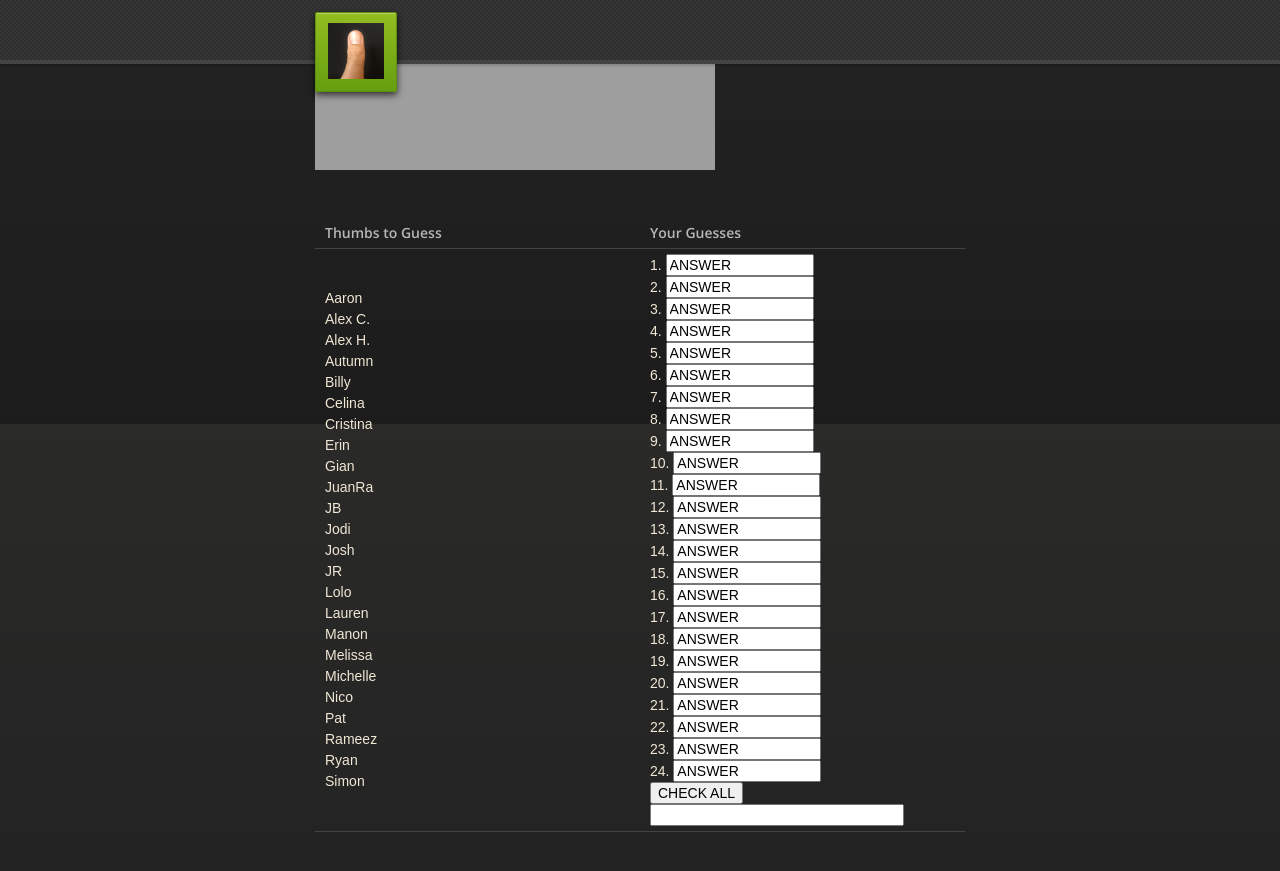
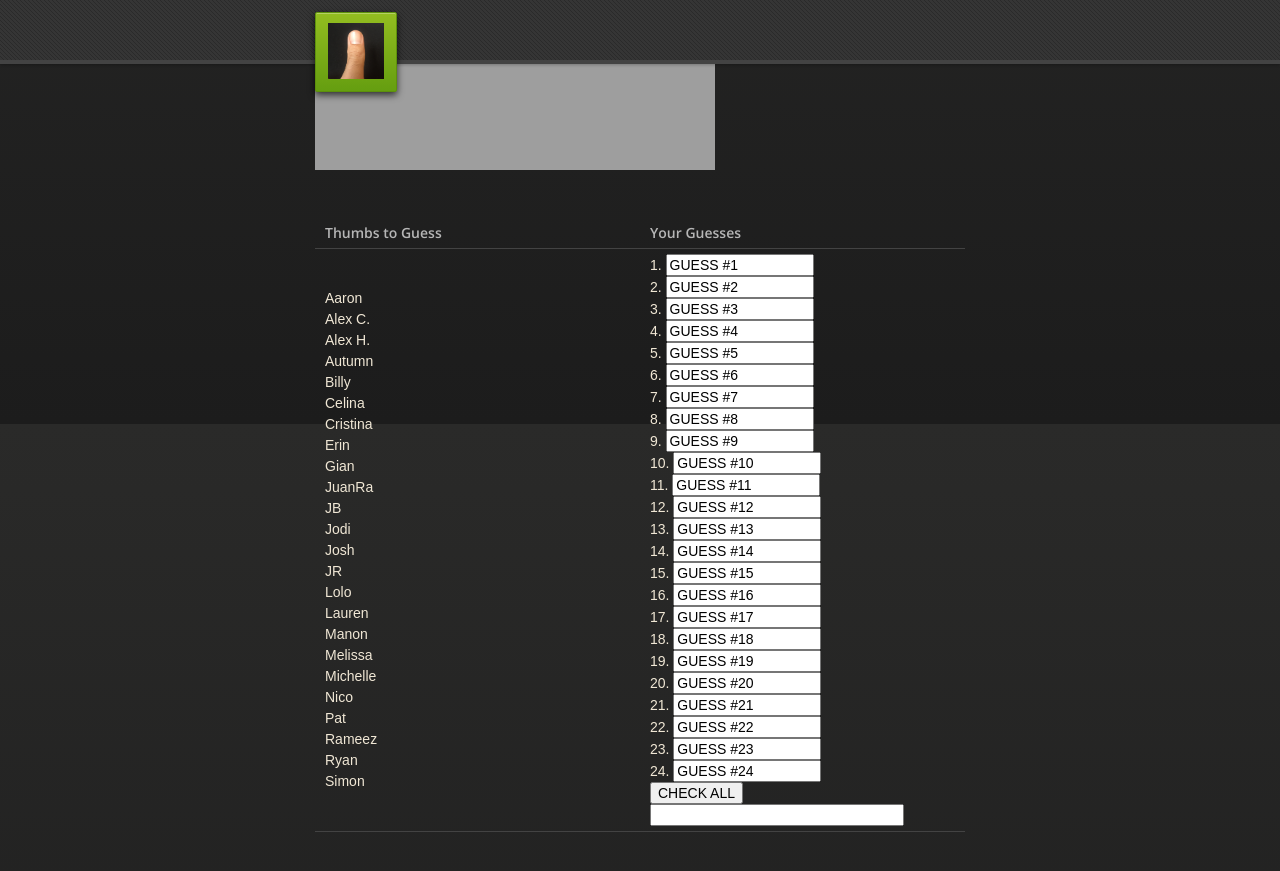
Before and after one commit to JRHernandez7/JRHernandez7.github.io, a Jekyll site: the page index.html, which Jekyll copies as it is, in a window 1280 px wide and 900 px high, scrolled down 476 px. Shown: the top 871 px of the window. Built offline with Jekyll 4.4.1, drawn with Linux system fonts in a browser that asks for light colours; nearby versions of some CDN libraries.

Commit message:
Update index.html
Change "ANSWER" to "GUESS #__"

```diff
--- a/index.html
+++ b/index.html
@@ -164,30 +164,30 @@
     </td>
     <td width="50%" align="right">
 <FORM name=FXY1>
-1. <INPUT value="Gian" name=NA01 type=hidden><INPUT class=ipxa value="ANSWER" name=NB01 type=text size=15><br>
-2. <INPUT value="Ryan" name=NA02 type=hidden><INPUT class=ipxa value="ANSWER" name=NB02 type=text size=15><br>
-3. <INPUT value="Melissa" name=NA03 type=hidden><INPUT class=ipxa value="ANSWER" name=NB03 type=text size=15><br>
-4. <INPUT value="Lauren" name=NA04 type=hidden><INPUT class=ipxa value="ANSWER" name=NB04 type=text size=15><br>
-5. <INPUT value="Manon" name=NA05 type=hidden><INPUT class=ipxa value="ANSWER" name=NB05 type=text size=15><br>
-6. <INPUT value="Cristina" name=NA06 type=hidden><INPUT class=ipxa value="ANSWER" name=NB06 type=text size=15><br>
-7. <INPUT value="Jodi" name=NA07 type=hidden><INPUT class=ipxa value="ANSWER" name=NB07 type=text size=15><br>
-8. <INPUT value="JuanRa" name=NA08 type=hidden><INPUT class=ipxa value="ANSWER" name=NB08 type=text size=15><br>
-9. <INPUT value="Nico" name=NA09 type=hidden><INPUT class=ipxa value="ANSWER" name=NB09 type=text size=15><br>
-10. <INPUT value="Aaron" name=NA10 type=hidden><INPUT class=ipxa value="ANSWER" name=NB10 type=text size=15><br>
-11. <INPUT value="Celina" name=NA11 type=hidden><INPUT class=ipxa value="ANSWER" name=NB11 type=text size=15><br>
-12. <INPUT value="Autumn" name=NA12 type=hidden><INPUT class=ipxa value="ANSWER" name=NB12 type=text size=15><br>
-13. <INPUT value="Pat" name=NA13 type=hidden><INPUT class=ipxa value="ANSWER" name=NB13 type=text size=15><br>
-14. <INPUT value="JR" name=NA14 type=hidden><INPUT class=ipxa value="ANSWER" name=NB14 type=text size=15><br>
-15. <INPUT value="Lolo" name=NA15 type=hidden><INPUT class=ipxa value="ANSWER" name=NB15 type=text size=15><br>
-16. <INPUT value="Billy" name=NA16 type=hidden><INPUT class=ipxa value="ANSWER" name=NB16 type=text size=15><br>
-17. <INPUT value="Alex C." name=NA17 type=hidden><INPUT class=ipxa value="ANSWER" name=NB17 type=text size=15><br>
-18. <INPUT value="Rameez" name=NA18 type=hidden><INPUT class=ipxa value="ANSWER" name=NB18 type=text size=15><br>
-19. <INPUT value="Josh" name=NA19 type=hidden><INPUT class=ipxa value="ANSWER" name=NB19 type=text size=15><br>
-20. <INPUT value="JB" name=NA20 type=hidden><INPUT class=ipxa value="ANSWER" name=NB20 type=text size=15><br>
-21. <INPUT value="Michelle" name=NA21 type=hidden><INPUT class=ipxa value="ANSWER" name=NB21 type=text size=15><br>
-22. <INPUT value="Simon" name=NA22 type=hidden><INPUT class=ipxa value="ANSWER" name=NB22 type=text size=15><br>
-23. <INPUT value="Erin" name=NA23 type=hidden><INPUT class=ipxa value="ANSWER" name=NB23 type=text size=15><br>
-24. <INPUT value="Alex H." name=NA24 type=hidden><INPUT class=ipxa value="ANSWER" name=NB24 type=text size=15><br>
+1. <INPUT value="Gian" name=NA01 type=hidden><INPUT class=ipxa value="GUESS #1" name=NB01 type=text size=15><br>
+2. <INPUT value="Ryan" name=NA02 type=hidden><INPUT class=ipxa value="GUESS #2" name=NB02 type=text size=15><br>
+3. <INPUT value="Melissa" name=NA03 type=hidden><INPUT class=ipxa value="GUESS #3" name=NB03 type=text size=15><br>
+4. <INPUT value="Lauren" name=NA04 type=hidden><INPUT class=ipxa value="GUESS #4" name=NB04 type=text size=15><br>
+5. <INPUT value="Manon" name=NA05 type=hidden><INPUT class=ipxa value="GUESS #5" name=NB05 type=text size=15><br>
+6. <INPUT value="Cristina" name=NA06 type=hidden><INPUT class=ipxa value="GUESS #6" name=NB06 type=text size=15><br>
+7. <INPUT value="Jodi" name=NA07 type=hidden><INPUT class=ipxa value="GUESS #7" name=NB07 type=text size=15><br>
+8. <INPUT value="JuanRa" name=NA08 type=hidden><INPUT class=ipxa value="GUESS #8" name=NB08 type=text size=15><br>
+9. <INPUT value="Nico" name=NA09 type=hidden><INPUT class=ipxa value="GUESS #9" name=NB09 type=text size=15><br>
+10. <INPUT value="Aaron" name=NA10 type=hidden><INPUT class=ipxa value="GUESS #10" name=NB10 type=text size=15><br>
+11. <INPUT value="Celina" name=NA11 type=hidden><INPUT class=ipxa value="GUESS #11" name=NB11 type=text size=15><br>
+12. <INPUT value="Autumn" name=NA12 type=hidden><INPUT class=ipxa value="GUESS #12" name=NB12 type=text size=15><br>
+13. <INPUT value="Pat" name=NA13 type=hidden><INPUT class=ipxa value="GUESS #13" name=NB13 type=text size=15><br>
+14. <INPUT value="JR" name=NA14 type=hidden><INPUT class=ipxa value="GUESS #14" name=NB14 type=text size=15><br>
+15. <INPUT value="Lolo" name=NA15 type=hidden><INPUT class=ipxa value="GUESS #15" name=NB15 type=text size=15><br>
+16. <INPUT value="Billy" name=NA16 type=hidden><INPUT class=ipxa value="GUESS #16" name=NB16 type=text size=15><br>
+17. <INPUT value="Alex C." name=NA17 type=hidden><INPUT class=ipxa value="GUESS #17" name=NB17 type=text size=15><br>
+18. <INPUT value="Rameez" name=NA18 type=hidden><INPUT class=ipxa value="GUESS #18" name=NB18 type=text size=15><br>
+19. <INPUT value="Josh" name=NA19 type=hidden><INPUT class=ipxa value="GUESS #19" name=NB19 type=text size=15><br>
+20. <INPUT value="JB" name=NA20 type=hidden><INPUT class=ipxa value="GUESS #20" name=NB20 type=text size=15><br>
+21. <INPUT value="Michelle" name=NA21 type=hidden><INPUT class=ipxa value="GUESS #21" name=NB21 type=text size=15><br>
+22. <INPUT value="Simon" name=NA22 type=hidden><INPUT class=ipxa value="GUESS #22" name=NB22 type=text size=15><br>
+23. <INPUT value="Erin" name=NA23 type=hidden><INPUT class=ipxa value="GUESS #23" name=NB23 type=text size=15><br>
+24. <INPUT value="Alex H." name=NA24 type=hidden><INPUT class=ipxa value="GUESS #24" name=NB24 type=text size=15><br>
 <INPUT value="CHECK ALL" name=check type=button onclick=scoreme()> <INPUT class=ipxx value name=ovrXX type=text size=28>
 </FORM>
 </td>
```
